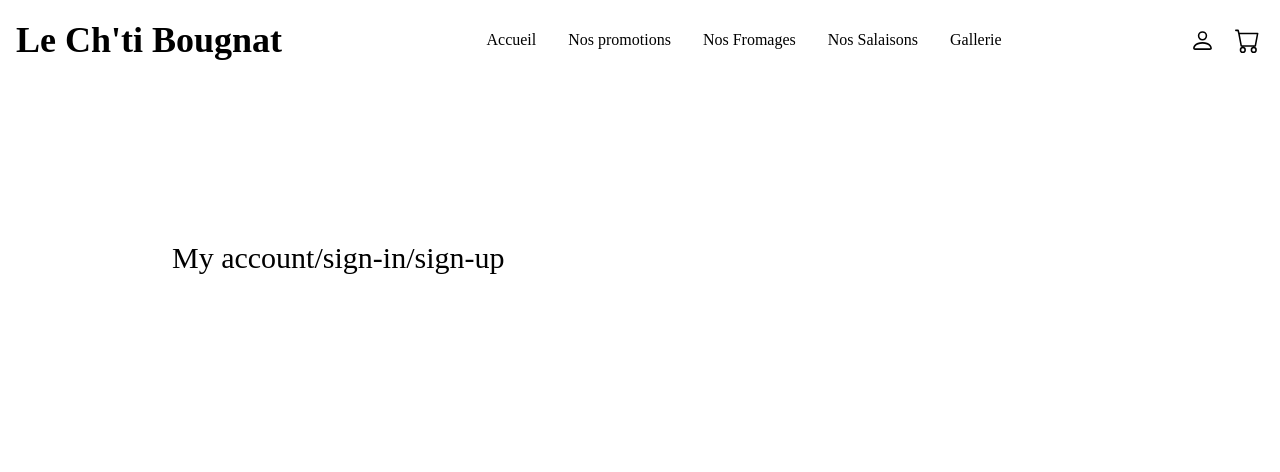
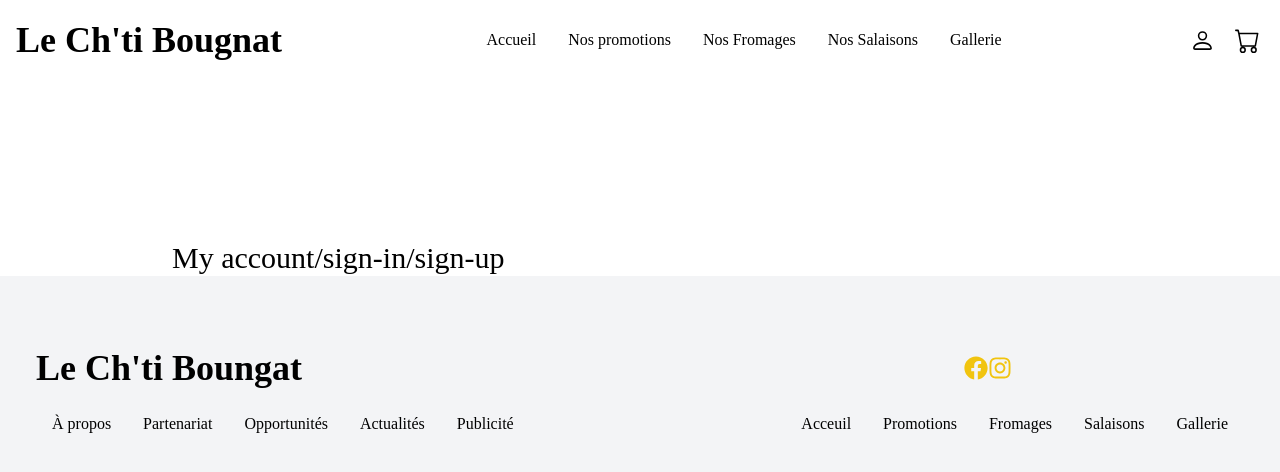
Before and after one commit to lucasglorieux/chti-bougnat, a React (Create React App) app: page /myaccount in a window 1280 px wide. Shown: the top 472 px of the page. Built offline with nearby package versions, Linux system fonts and the light colour scheme.

Commit message:
footer + correction hover design

```diff
--- a/src/App.js
+++ b/src/App.js
@@ -5,6 +5,7 @@
 import Product from './pages/Product'
 import Basket from './pages/Basket';
 import MyAccount from './pages/MyAccount';
+import Footer from './components/Footer';
 
 
 
@@ -16,8 +17,8 @@
         <Route exact path='/product' element={<Product/>} />
         <Route exact path='/basket' element={<Basket/>} />
         <Route exact path='/myaccount' element={<MyAccount/>} />
-
       </Routes>
+    <Footer />
     </>
   );
 }
--- a/src/components/Cheeses.jsx
+++ b/src/components/Cheeses.jsx
@@ -2,7 +2,9 @@
 
 const Cheeses = () => {
   return (
-    <div>Cheeses</div>
+    <div name='cheese'>
+      Cheeses
+    </div>
   )
 }
 
--- /dev/null
+++ b/src/components/Footer.jsx
@@ -0,0 +1,59 @@
+import React from 'react'
+import {FaFacebook, FaInstagram} from 'react-icons/fa'
+import {Link} from 'react-scroll';
+
+const Footer = () => {
+  return (
+    <div className='abolsute w-full bg-gray-100 py-16'>
+        <div className='max-w-[1240px] mx-auto flex flex-col px-4'>
+          <div className='sm:flex text-center justify-between items-center'>
+            <h1>Le Ch'ti Boungat</h1>
+            <div className='flex  w-full sm:max-w-[280px] my-4'>
+                   <FaFacebook className='icon' />
+                   <FaInstagram className='icon'/>
+            </div>
+          </div>
+          <div className='flex justify-between '>
+            <ul className='lg:flex'>
+              <li>À propos</li>
+              <li>Partenariat</li>
+              <li>Opportunités</li>
+              <li>Actualités</li>
+              <li>Publicité</li>
+            </ul>
+            <ul className='text-right lg:flex'>
+            <li className='hover:scale-110 duration-500 hover:text-[#f1c40f] cursor-pointer'>
+                <Link to="home" smooth={true} offset={50} duration={500}>
+                    Acceuil
+                </Link>
+            </li>
+            <li className='hover:scale-110 duration-500 hover:text-[#f1c40f] cursor-pointer'>
+                 <Link  to="promotion" smooth={true} offset={50} duration={500}>
+                   Promotions
+                </Link>
+            </li>
+            <li className='hover:scale-110 duration-500 hover:text-[#f1c40f] cursor-pointer'>
+                <Link  to="cheese" smooth={true} offset={50} duration={500}>
+                    Fromages
+                </Link>
+            </li>
+            <li className='hover:scale-110 duration-500 hover:text-[#f1c40f] cursor-pointer'>
+                <Link  to="/" smooth={true} offset={50} duration={500}>
+                   Salaisons
+                </Link>
+                </li>
+            <li className='hover:scale-110 duration-500 hover:text-[#f1c40f] cursor-pointer'>
+                <Link  to="/" smooth={true} offset={50} duration={500}>
+                Gallerie
+                </Link>
+            </li>
+        </ul>
+          </div>
+
+        </div>
+
+    </div>
+  )
+}
+
+export default Footer
--- a/src/components/Navbar.jsx
+++ b/src/components/Navbar.jsx
@@ -63,7 +63,7 @@
                 <ul>
                     <h1>Le Ch'ti Bougnat</h1>
                     <li className='border-b hover:scale-105 duration-500 hover:text-yellow-400'><a href='/'>Home</a></li>
-                    <li className='border-b hover:scale-105 duration-500 hover:text-[#f1c40f]'>
+                    <li className='border-b hover:scale-105 duration-500 hover:text-[#f1c40f] cursor-pointer'>
                         <Link  to="promotion" smooth={true} offset={50} duration={500}>
                             Nos Promotions
                         </Link>
--- a/src/components/PromotionCard.jsx
+++ b/src/components/PromotionCard.jsx
@@ -23,7 +23,7 @@
 const Container = styled.div`
   flex: 1;
   margin: 5px;
-  min-width: 240px;
+  min-width: 200px;
   height: 280px;
   display: flex;
   align-items: center;
@@ -31,6 +31,7 @@
   position: relative;
   &:hover ${Info}{
     opacity: 1;
+    transform: scale(1.1);
   }
 `;
 const Image = styled.img`
@@ -40,8 +41,8 @@
 `;
 
 const Icon = styled.div`
-  width: 60px;
-  height: 60px;
+  width: 50px;
+  height: 50px;
   border-radius: 50%;
   background-color: white;
   display: flex;
@@ -57,31 +58,38 @@
 
 const PromotionCard = ({item}) => {
   return (
+    <div className='border rounded-medium shadow-xl'>
     <Container>
       <div>
       <Image src={item.img} loading="eager" alt='/' className='hover:scale-105 duration-500'/>
       <div className=' absolute top-0 left-0 w-full h-full'>
 
       </div>
-      <div  className=' flex w-[95%] justify-between left-2 text-md text-black '>
+      <div className='mx-auto mt-2 text-center text-xl text-bold'>
         <p className='ml-2 '>
             {item.name}
         </p>
+        </div>
+        <div className='mx-auto mt-2 text-center'>
         <p>
             €{item.price}/Kg
         </p>
         </div>
         </div>
         <Info>
-        <Icon>
-          <a href='/product'><AiOutlineEye/></a>
-        </Icon>
-
-        <Icon>
-          <a href='/basket'><BsCartPlus /></a>
-        </Icon>
+        <a href='/product'>
+          <Icon>
+            <AiOutlineEye/>
+          </Icon>
+        </a>
+        <a href='/basket'>
+          <Icon>
+            <BsCartPlus />
+          </Icon>
+        </a>
       </Info>
     </Container>
+    </div>
   );
 };
 
--- a/src/components/Promotions.jsx
+++ b/src/components/Promotions.jsx
@@ -9,7 +9,7 @@
 
 const Promotions = () => {
     return (
-        <div name='promotion' className='mx-auto py-8 px-4 text-center'>
+        <div name='promotion' className='mx-auto py-8 px-10 text-center '>
             <h1>Nos Promotions</h1>
         <div className='max-w-[1400px] mx-auto px-4 py-1 grid sm:grid-cols-3 lg:grid-cols-4 gap-4'>
          {popularProducts.map((item) => (
--- a/src/pages/Home.jsx
+++ b/src/pages/Home.jsx
@@ -6,7 +6,7 @@
 
 const Home = () => {
   return (
-    <div>
+    <div name='home'>
         <Navbar />
         <Hero />
         <Promotions />
```
